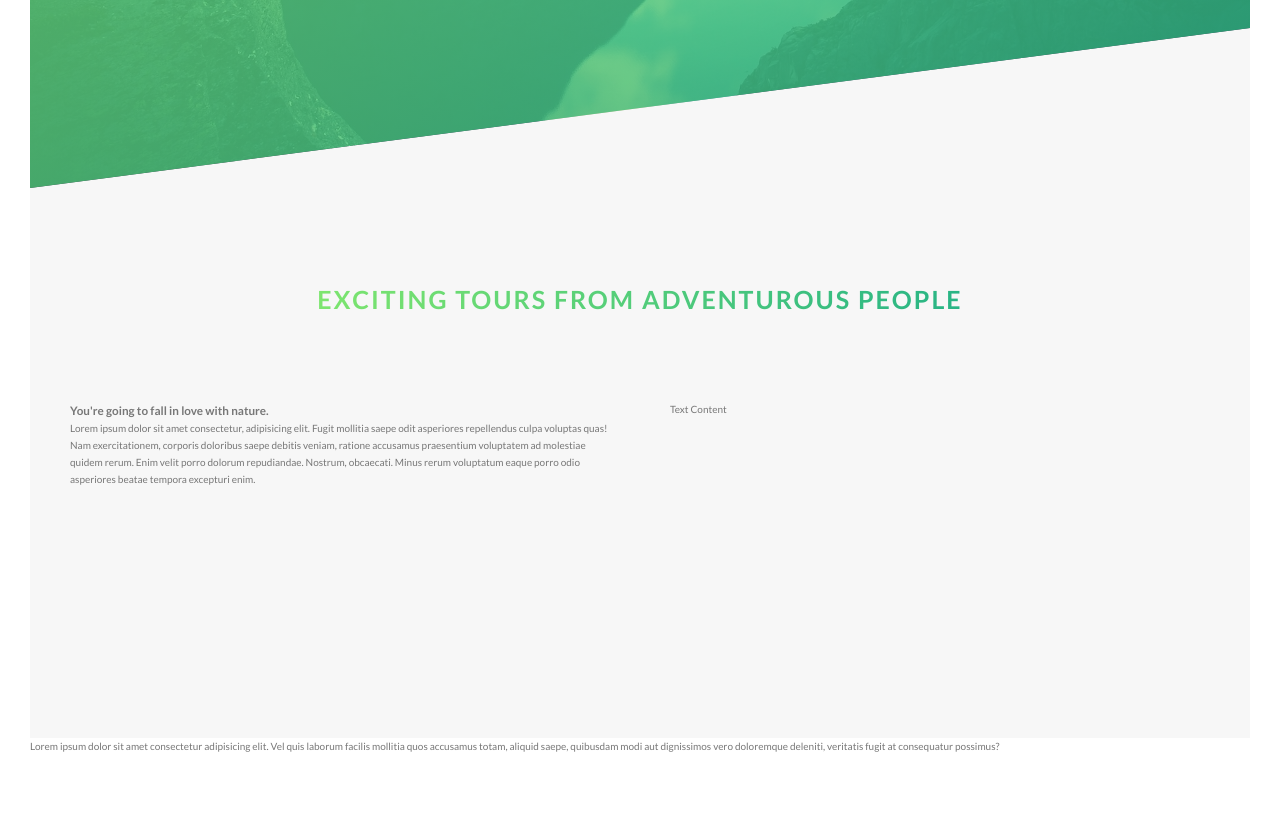
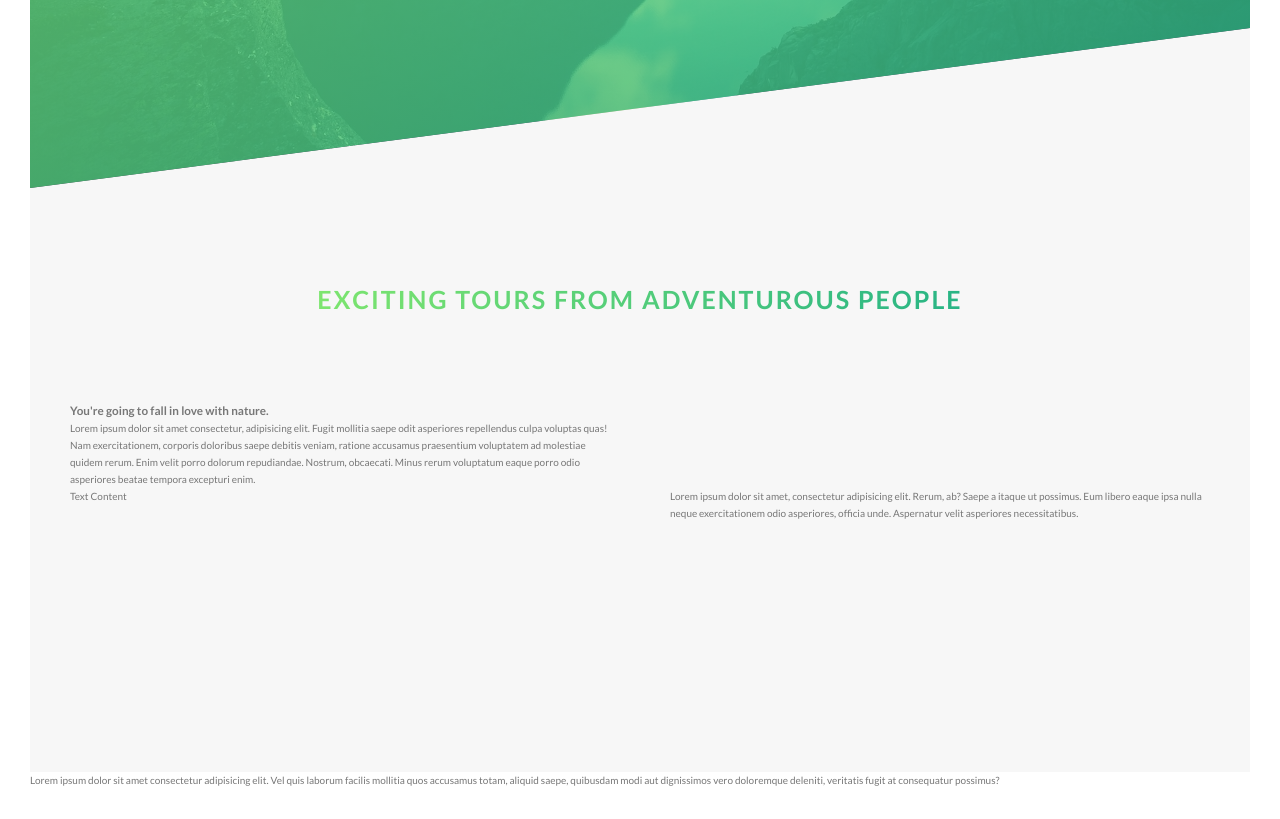
Before and after one commit to HlaChoHtut/Natours, a website: page index.html in a window 1280 px wide. Shown: the part 602-1421 px from the top of the page. Before the commit the page ends 1387 px from the top, so only its background shows below. Drawn offline with Linux system fonts and the light colour scheme.

Commit message:
adding new content

```diff
--- a/index.html
+++ b/index.html
@@ -50,6 +50,13 @@
 						</p>
 					</div>
 					<div class="col-1-of-2">Text Content</div>
+					<div class="col-1-of-2">
+						Lorem ipsum dolor sit amet, consectetur adipisicing
+						elit. Rerum, ab? Saepe a itaque ut possimus. Eum libero
+						eaque ipsa nulla neque exercitationem odio asperiores,
+						officia unde. Aspernatur velit asperiores
+						necessitatibus.
+					</div>
 				</div>
 			</section>
 		</main>
@@ -121,8 +128,11 @@
                 </div>
             </div>
         </section> -->
-        <p>
-            Lorem ipsum dolor sit amet consectetur adipisicing elit. Vel quis laborum facilis mollitia quos accusamus totam, aliquid saepe, quibusdam modi aut dignissimos vero doloremque deleniti, veritatis fugit at consequatur possimus?
-        </p>
+		<p>
+			Lorem ipsum dolor sit amet consectetur adipisicing elit. Vel quis
+			laborum facilis mollitia quos accusamus totam, aliquid saepe,
+			quibusdam modi aut dignissimos vero doloremque deleniti, veritatis
+			fugit at consequatur possimus?
+		</p>
 	</body>
 </html>
```
